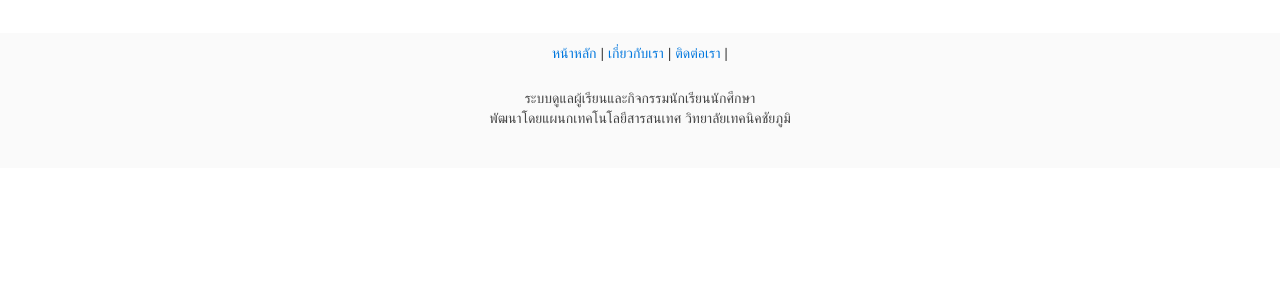
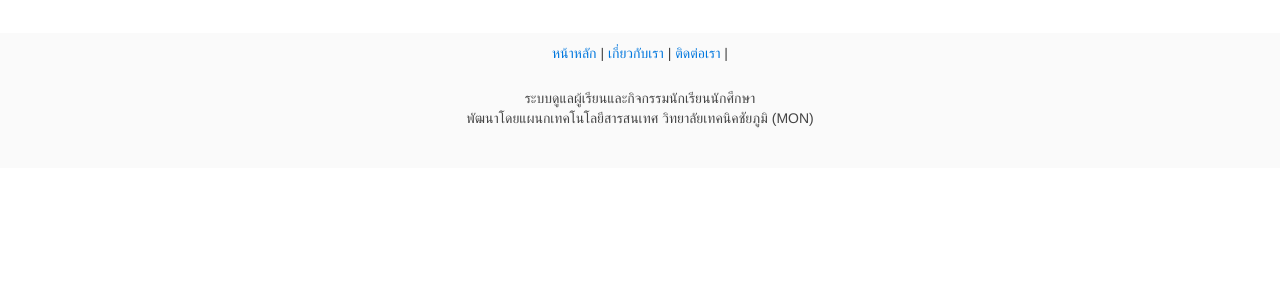
Before and after one commit to itchaiyaphum/activity66-1, a CodeIgniter app: page /database/index.php/auth/login in a window 1280 px wide. Shown: the part 300-600 px from the top of the page. Run offline with CodeIgniter, Linux system fonts and the light colour scheme; some libraries are stand-ins or nearby versions.

Commit message:
power by mon

```diff
--- a/application/views/footer.php
+++ b/application/views/footer.php
@@ -10,6 +10,7 @@
                 	<div class="uk-container uk-container-center uk-text-center uk-margin-top">
 						ระบบดูแลผู้เรียนและกิจกรรมนักเรียนนักศึกษา<br/>
 						พัฒนาโดยแผนกเทคโนโลยีสารสนเทศ วิทยาลัยเทคนิคชัยภูมิ
+						(MON)
                 	</div>
                 	<br/><br/>
                 </footer>
```
